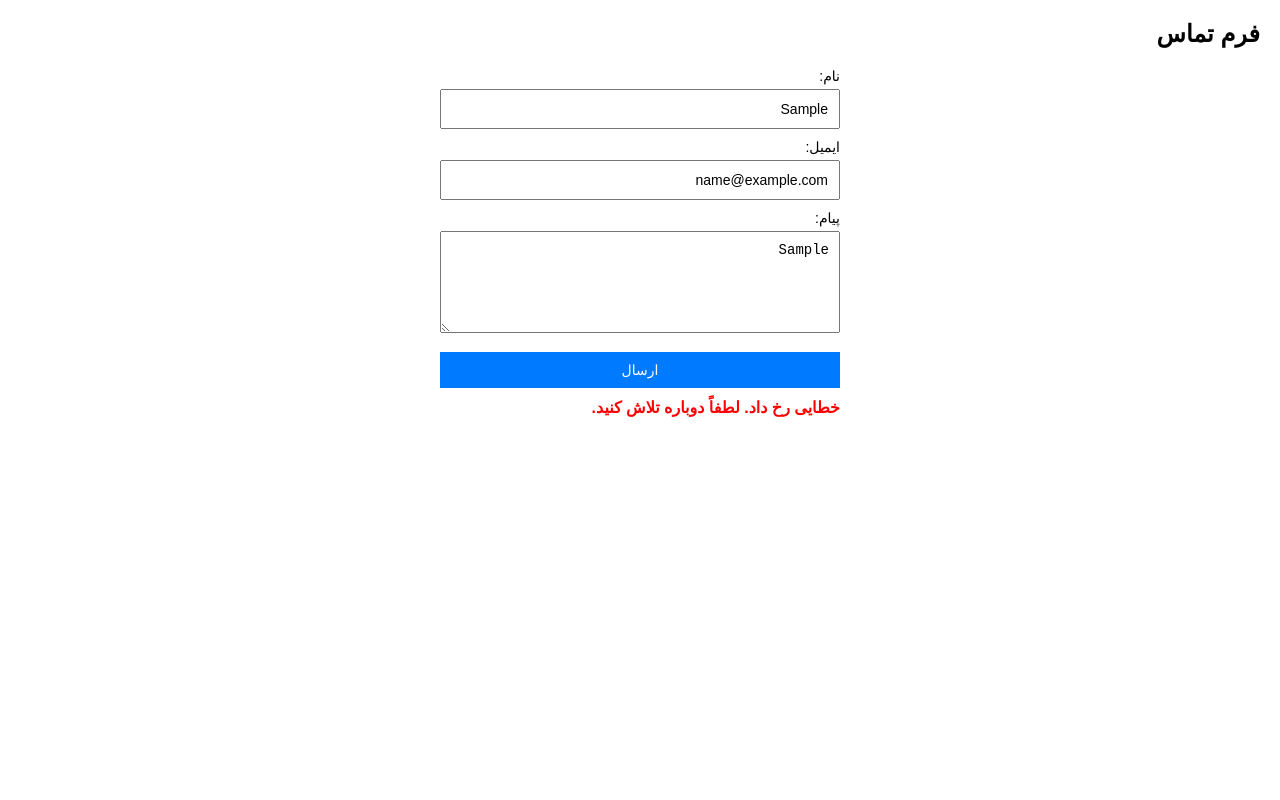
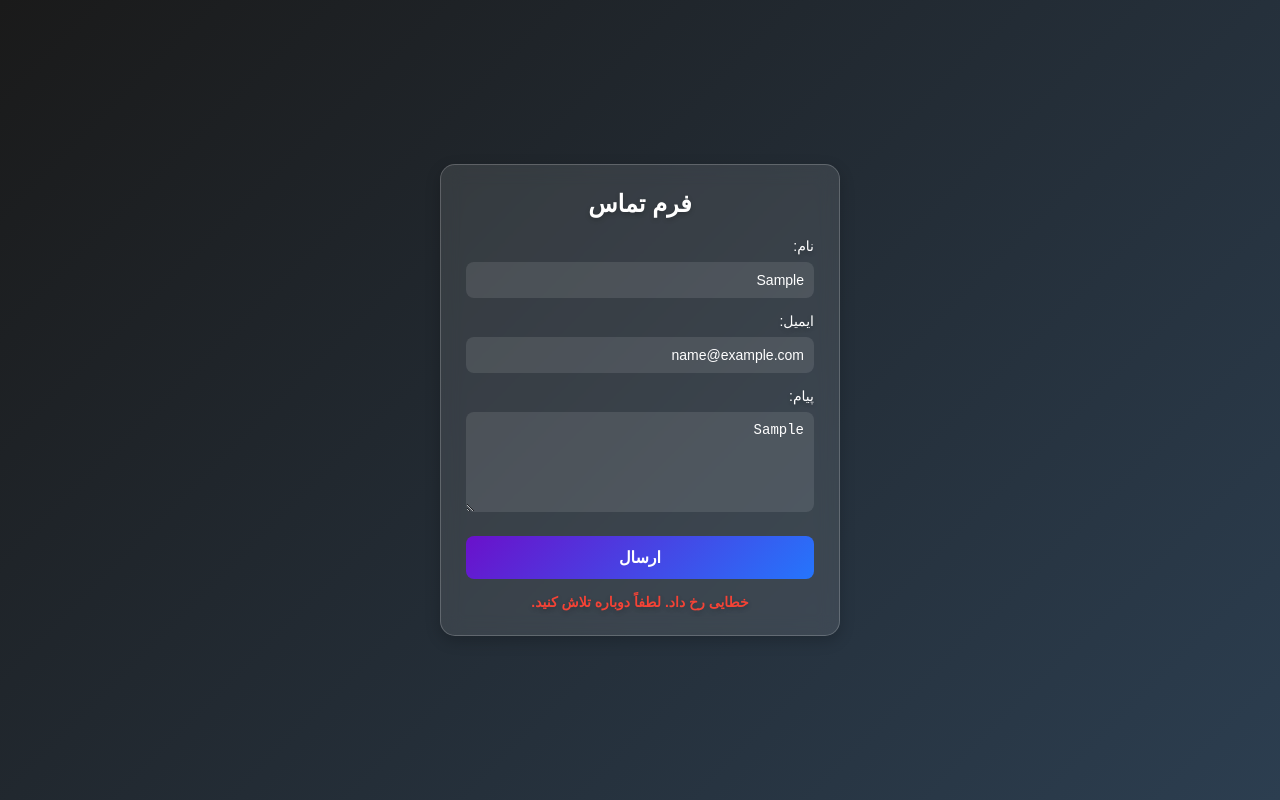
Before and after one commit to lodfjhkisk/contact-formx, a plain HTML site: page index.html in a window 1280 px wide. Both pictures are taken after typing "Sample", "name@example.com", "Sample" into the empty fields and a click on the button "ارسال". Drawn offline with Linux system fonts and the light colour scheme; no server answers.

Commit message:
Update index.html

```diff
--- a/index.html
+++ b/index.html
@@ -3,44 +3,109 @@
 <head>
   <meta charset="UTF-8">
   <meta name="viewport" content="width=device-width, initial-scale=1.0">
-  <title>فرم تماس ساده</title>
+  <title>فرم تماس ساده و حرفه‌ای</title>
   <style>
+    /* Reset CSS */
+    * {
+      margin: 0;
+      padding: 0;
+      box-sizing: border-box;
+    }
+
     body {
-      font-family: Arial, sans-serif;
+      font-family: 'Poppins', sans-serif;
       direction: rtl;
-      margin: 20px;
+      background: linear-gradient(135deg, #1a1a1a, #2c3e50);
+      display: flex;
+      justify-content: center;
+      align-items: center;
+      height: 100vh;
+      overflow: hidden;
     }
+
     form {
-      max-width: 400px;
-      margin: 0 auto;
+      background: rgba(255, 255, 255, 0.1);
+      backdrop-filter: blur(10px);
+      border-radius: 15px;
+      padding: 25px;
+      width: 400px;
+      box-shadow: 0 5px 15px rgba(0, 0, 0, 0.2);
+      border: 1px solid rgba(255, 255, 255, 0.2);
     }
+
+    h2 {
+      text-align: center;
+      color: #fff;
+      font-size: 24px;
+      margin-bottom: 20px;
+      text-shadow: 0 2px 5px rgba(0, 0, 0, 0.2);
+    }
+
     label {
       display: block;
-      margin-top: 10px;
+      margin-top: 15px;
       font-size: 14px;
+      color: #fff;
+      text-shadow: 0 2px 5px rgba(0, 0, 0, 0.2);
     }
-    input, textarea, button {
+
+    input, textarea {
       width: 100%;
-      margin-top: 5px;
+      margin-top: 8px;
       padding: 10px;
       font-size: 14px;
-      box-sizing: border-box;
+      border: none;
+      border-radius: 8px;
+      background: rgba(255, 255, 255, 0.1);
+      color: #fff;
+      transition: background 0.3s ease;
     }
+
+    input::placeholder, textarea::placeholder {
+      color: rgba(255, 255, 255, 0.7);
+    }
+
+    input:focus, textarea:focus {
+      background: rgba(255, 255, 255, 0.2);
+      outline: none;
+    }
+
     button {
+      width: 100%;
+      margin-top: 20px;
+      padding: 12px;
+      font-size: 16px;
+      font-weight: bold;
+      color: #fff;
+      background: linear-gradient(135deg, #6a11cb, #2575fc);
+      border: none;
+      border-radius: 8px;
+      cursor: pointer;
+      transition: background 0.3s ease;
+    }
+
+    button:hover {
+      background: linear-gradient(135deg, #2575fc, #6a11cb);
+    }
+
+    #responseMessage {
+      display: none;
       margin-top: 15px;
-      background-color: #007bff;
-      color: white;
-      border: none;
-      cursor: pointer;
+      text-align: center;
+      font-size: 14px;
+      font-weight: bold;
+      color: #fff;
+      text-shadow: 0 2px 5px rgba(0, 0, 0, 0.2);
     }
-    button:hover {
-      background-color: #0056b3;
+
+    #responseMessage.show {
+      display: block;
     }
   </style>
 </head>
 <body>
-  <h2>فرم تماس</h2>
   <form id="contactForm">
+    <h2>فرم تماس</h2>
     <label for="name">نام:</label>
     <input type="text" id="name" name="name" placeholder="نام خود را وارد کنید" required>
 
@@ -51,7 +116,7 @@
     <textarea id="message" name="message" placeholder="پیام خود را وارد کنید" rows="5" required></textarea>
 
     <button type="submit">ارسال</button>
-    <p id="responseMessage" style="display: none; color: green; font-weight: bold; margin-top: 10px;"></p>
+    <p id="responseMessage"></p>
   </form>
 
   <script>
@@ -85,20 +150,20 @@
       })
         .then((response) => {
           if (response.ok) {
-            responseMessage.style.display = "block";
             responseMessage.textContent = "پیام با موفقیت ارسال شد!";
-            responseMessage.style.color = "green";
+            responseMessage.style.color = "#4caf50";
+            responseMessage.classList.add("show");
           } else {
-            responseMessage.style.display = "block";
             responseMessage.textContent = "ارسال پیام با مشکل مواجه شد. دوباره تلاش کنید.";
-            responseMessage.style.color = "red";
+            responseMessage.style.color = "#f44336";
+            responseMessage.classList.add("show");
           }
         })
         .catch((error) => {
           console.error("Error:", error);
-          responseMessage.style.display = "block";
           responseMessage.textContent = "خطایی رخ داد. لطفاً دوباره تلاش کنید.";
-          responseMessage.style.color = "red";
+          responseMessage.style.color = "#f44336";
+          responseMessage.classList.add("show");
         });
     });
   </script>
```
